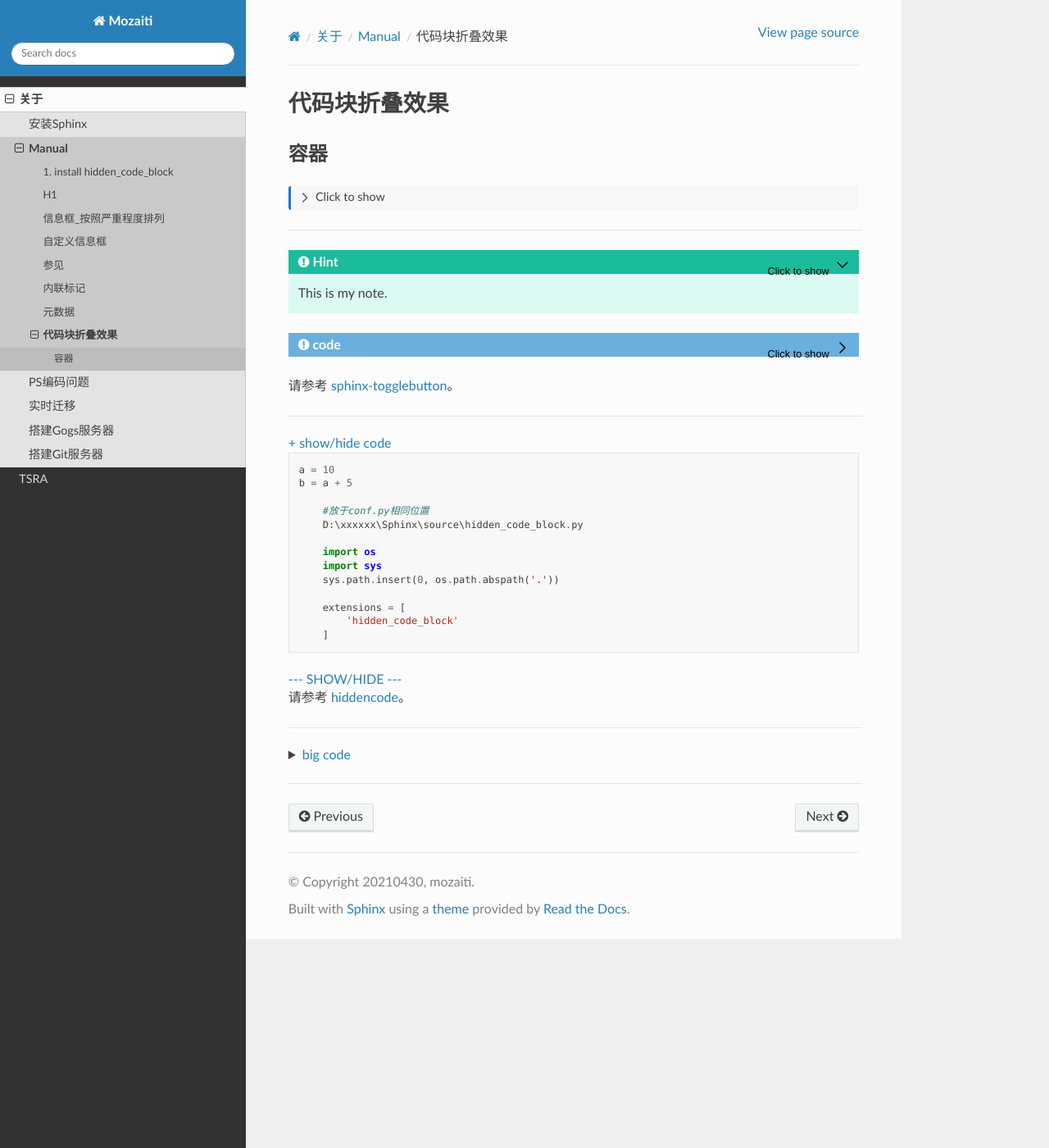
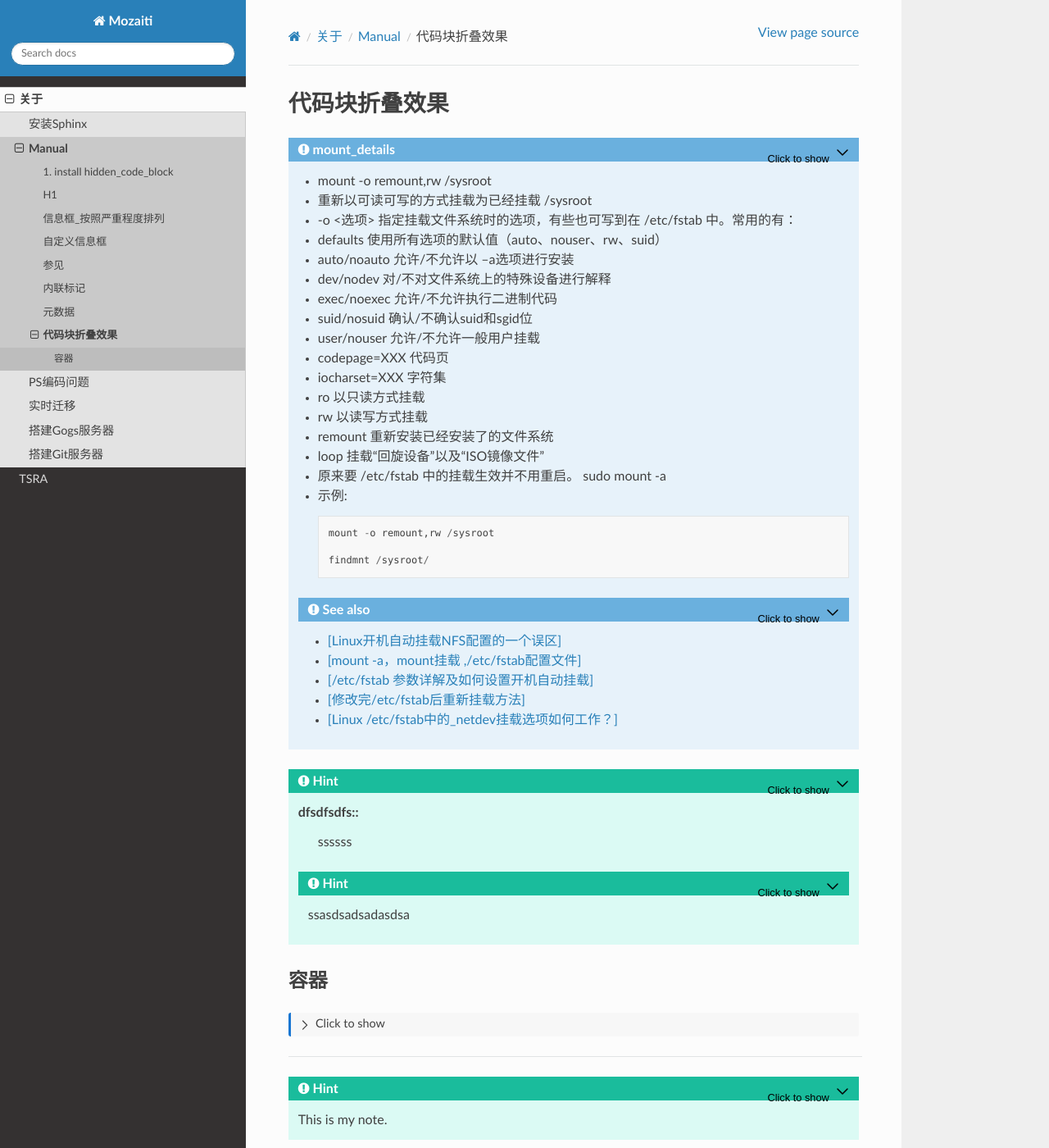
Before and after one commit to timhuang5129/mozaiti, a Sphinx documentation site: the page built from source/about/manual/docs/toggle.rst, in a window 1280 px wide and 1400 px high. Shown: the whole window at 82% size. Built offline with Sphinx 7.4.7 and the Read the Docs theme 2.0.0, drawn with Linux system fonts in a browser that asks for light colours; pages that are not in the unit, such as notebooks, are missing from menus.

Commit message:
Update toggle.rst

```diff
--- a/source/about/manual/docs/toggle.rst
+++ b/source/about/manual/docs/toggle.rst
@@ -1,5 +1,59 @@
 代码块折叠效果
 ===================
+
+.. admonition:: mount_details
+	:class: dropdown, toggle-shown
+
+	* mount -o remount,rw /sysroot
+	* 重新以可读可写的方式挂载为已经挂载 /sysroot
+	* -o <选项> 指定挂载文件系统时的选项，有些也可写到在 /etc/fstab 中。常用的有：
+	* defaults 使用所有选项的默认值（auto、nouser、rw、suid）
+	* auto/noauto 允许/不允许以 –a选项进行安装
+	* dev/nodev 对/不对文件系统上的特殊设备进行解释
+	* exec/noexec 允许/不允许执行二进制代码
+	* suid/nosuid 确认/不确认suid和sgid位
+	* user/nouser 允许/不允许一般用户挂载
+	* codepage=XXX 代码页
+	* iocharset=XXX 字符集
+	* ro 以只读方式挂载
+	* rw 以读写方式挂载
+	* remount 重新安装已经安装了的文件系统
+	* loop 挂载“回旋设备”以及“ISO镜像文件”
+	* 原来要 /etc/fstab 中的挂载生效并不用重启。 sudo mount -a
+	* 示例::
+
+		mount -o remount,rw /sysroot
+
+		findmnt /sysroot/
+
+	.. seealso::
+		:class: dropdown, toggle-shown
+
+		* `[Linux开机自动挂载NFS配置的一个误区] <https://www.cnblogs.com/qjfoidnh/p/13639585.html>`_
+		* `[mount -a，mount挂载 ,/etc/fstab配置文件] <https://blog.csdn.net/lynnlycs/article/details/89136520>`_
+		* `[/etc/fstab 参数详解及如何设置开机自动挂载] <http://blog.itpub.net/31397003/viewspace-2141695/>`_
+		* `[修改完/etc/fstab后重新挂载方法] <https://blog.csdn.net/weixin_33937499/article/details/89772336>`_
+		* `[Linux /etc/fstab中的_netdev挂载选项如何工作？] <http://www.szliwen.com/806.html>`_
+
+
+
+
+.. hint::
+	:class: dropdown, toggle-shown
+
+	dfsdfsdfs::
+	    ssssss
+
+	.. hint::
+		:class: dropdown, toggle-shown
+
+		ssasdsadsadasdsa
+
+
+
+
+
+
 
 容器
 ---------------
```
